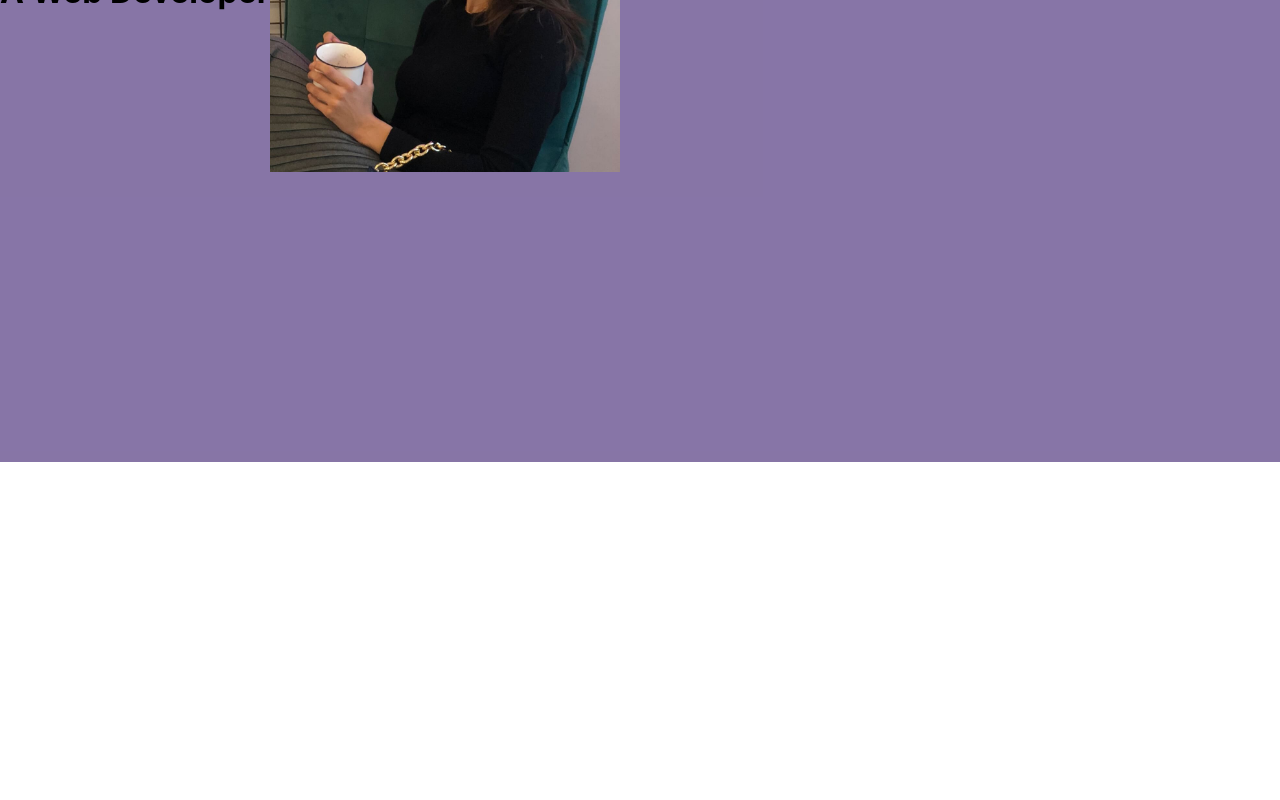
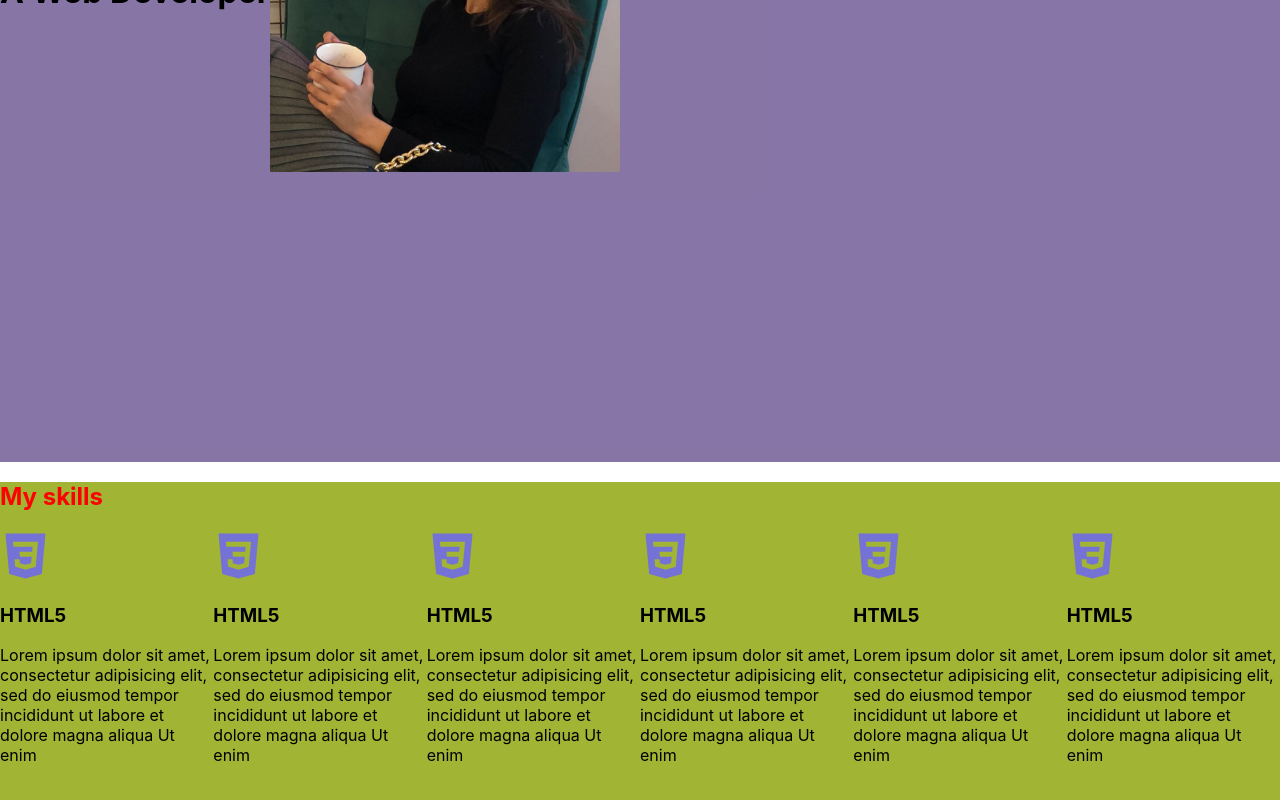
Before and after one commit to 0lgaP1/my-portfolio, a React app: page / in a window 1280 px wide. Shown: the part 312-1112 px from the top of the page. Before the commit the page ends 800 px from the top, so only its background shows below. Built offline with nearby package versions, Linux system fonts and the light colour scheme.

Commit message:
Added skill section

```diff
--- a/src/App.tsx
+++ b/src/App.tsx
@@ -1,6 +1,7 @@
 import './App.css';
 import {Header} from "./layout/header/Header";
 import {Main} from "./layout/sections/main/Main";
+import {Skills} from "./layout/sections/skills/Skills";
 
 
 function App() {
@@ -8,6 +9,7 @@
         <div className="App">
             <Header/>
             <Main/>
+            <Skills/>
         </div>
     );
 }
--- /dev/null
+++ b/src/components/SectionTitle.tsx
@@ -0,0 +1,5 @@
+import styled from "styled-components";
+
+export const SectionTitle = styled.h2`
+    color: red;
+`
--- /dev/null
+++ b/src/layout/sections/skills/Skills.tsx
@@ -0,0 +1,27 @@
+import React from 'react';
+import styled, {css} from "styled-components";
+import {FlexWrapper} from "../../../components/FlexWrapper";
+import {Icon} from "../../../components/icon/Icon";
+import {SectionTitle} from "../../../components/SectionTitle";
+import {Skill} from "./skill/Skill";
+
+export const Skills = () => {
+    return (
+        <StyledSkills>
+            <SectionTitle>My skills</SectionTitle>
+            <FlexWrapper>
+                <Skill />
+                <Skill/>
+                <Skill/>
+                <Skill />
+                <Skill/>
+                <Skill/>
+            </FlexWrapper>
+        </StyledSkills>
+    );
+};
+
+const StyledSkills = styled.section`
+    background-color: #a1b433;
+    min-height: 100vh;
+`
--- /dev/null
+++ b/src/layout/sections/skills/skill/Skill.tsx
@@ -0,0 +1,25 @@
+import React from 'react';
+import {Icon} from "../../../../components/icon/Icon";
+import styled from "styled-components";
+
+export const Skill = () => {
+    return (
+        <StyledSkill>
+            <Icon iconId="css"></Icon>
+            <SkillTitle>HTML5</SkillTitle>
+            <SkillText>Lorem ipsum dolor sit amet, consectetur adipisicing elit, sed do eiusmod tempor incididunt ut labore et dolore magna aliqua Ut enim</SkillText>
+        </StyledSkill>
+    );
+};
+
+const StyledSkill = styled.div`
+
+`
+
+const SkillTitle = styled.h3`
+
+`
+
+const SkillText = styled.p`
+
+`
```
